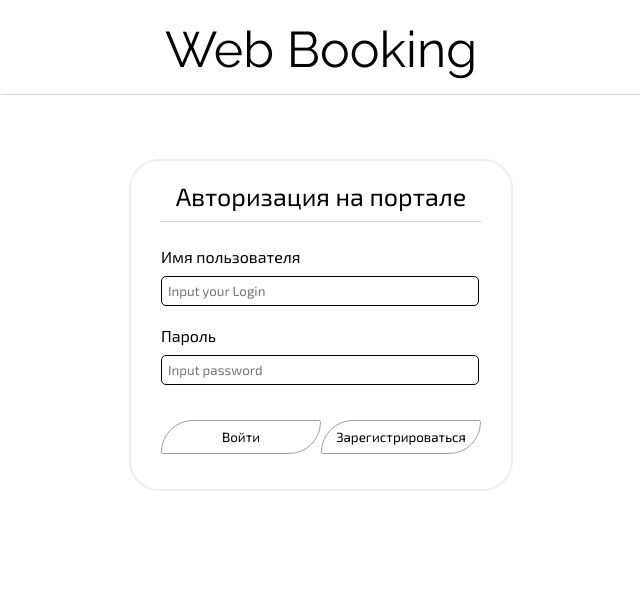
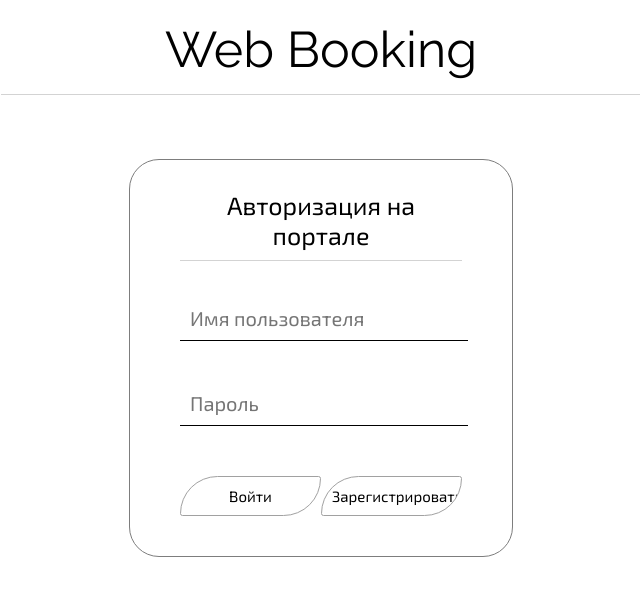
Before and after one commit to alvexs/iu5-web-5sem, a Python web app: template WebBooking/www/templates/index.html in a window 1280 px wide. Shown: the top 596 px of the page, without its empty margins (319-959 px from the left). Run offline with Jinja, Linux system fonts and the light colour scheme; the template is opened without the code that fills it, so the values that code supplies are empty.

Commit message:
Update index.html
Change auth form

```diff
--- a/WebBooking/www/static/css/styles.css
+++ b/WebBooking/www/static/css/styles.css
@@ -36,46 +36,50 @@ header {
     padding-bottom: 10px;
     margin-bottom: 25px;
     border-bottom: solid 1px lightgray;
-}
-.legend-text {
     font-size: 25px;
 }
 
+
 fieldset {
+    padding: 50px;
+    padding-top: 30px;
+    padding-bottom: 40px;
+    border-style: solid;
+    border-width: 1px;
+    border-radius: 30px;
+    border-color: #7D7D7D;
 
-    padding: 30px;
-    padding-top: 20px;
-    border-style: solid;
-    border-width: 2px;
-    border-radius: 30px;
-    margin-bottom: 5px;
 }
 .account-info {
-margin: 0;
+    margin: 0;
 }
 
 .account-info label {
     color: black;
     display: block;
+    font-size: 20px;
 
 }
 
 .account-info input {
     font-family: 'Exo 2', sans-serif;
     background: #fff;
-    border: 1px solid black;
-    border-radius: 5px;
-    padding: 6px;
+    border-width: 0;
+    border-bottom: 1px solid black;
+    padding: 10px;
     margin-top: 10px;
-    margin-bottom: 20px;
+    margin-bottom: 30px;
     width: 95%;
+    font-size: 20px;
 }
 
 
 .account-info .btn {
+    height: 40px;
     font-family: 'Exo 2', sans-serif;
-    margin-top: 15px;
-    margin-bottom: 5px;
+    font-size: 15px;
+    margin-top: 20px;
+    margin-bottom: 0;
     width: 50%;
     border: solid 1px #A1A1A1;
     border-radius: 75px 5px 75px 5px;
--- a/WebBooking/www/templates/index.html
+++ b/WebBooking/www/templates/index.html
@@ -13,14 +13,14 @@
         <div class="wrapper">
             <form class="sign">
                 <fieldset class="account-info">
-                    <div class="sign-legend"><label class="legend-text">Авторизация на портале</label></div>
+                    <div class="sign-legend">Авторизация на портале</div>
                     <label>
-                        Имя пользователя
-                        <input type="text" name="username" placeholder="Input your Login">
+                      <!  Имя пользователя*/ !>
+                        <input type="text" name="username" placeholder="Имя пользователя">
                     </label>
                     <label>
-                        Пароль
-                        <input type="password" name="password" placeholder="Input password">
+                       <! Пароль*/ !>
+                        <input type="password" name="password" placeholder="Пароль">
                     </label>
                     <input class="btn" type="submit" name="submit" value="Войти">
                     <input class="btn" type="submit" name="submit" value="Зарегистрироваться">
```
